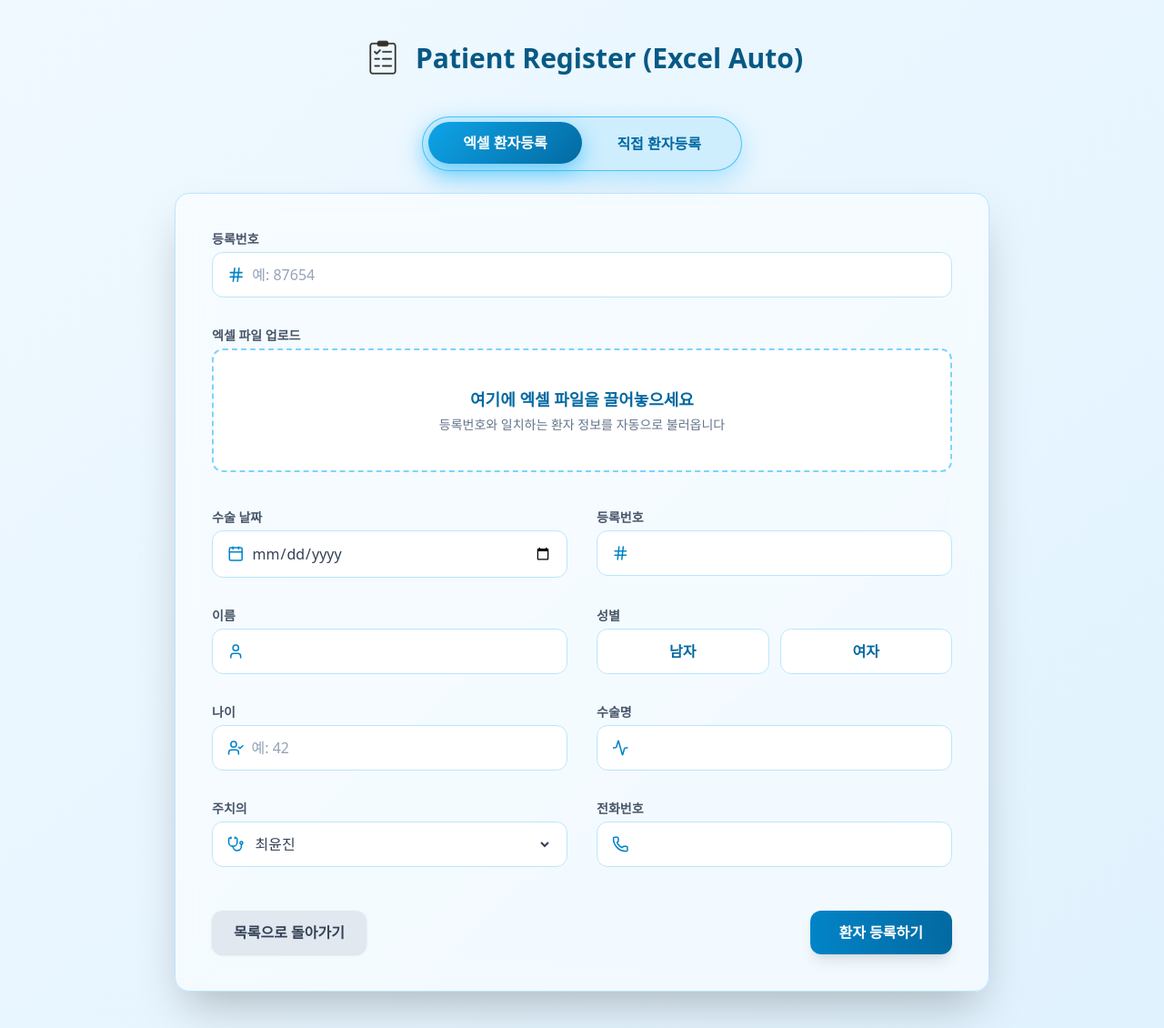
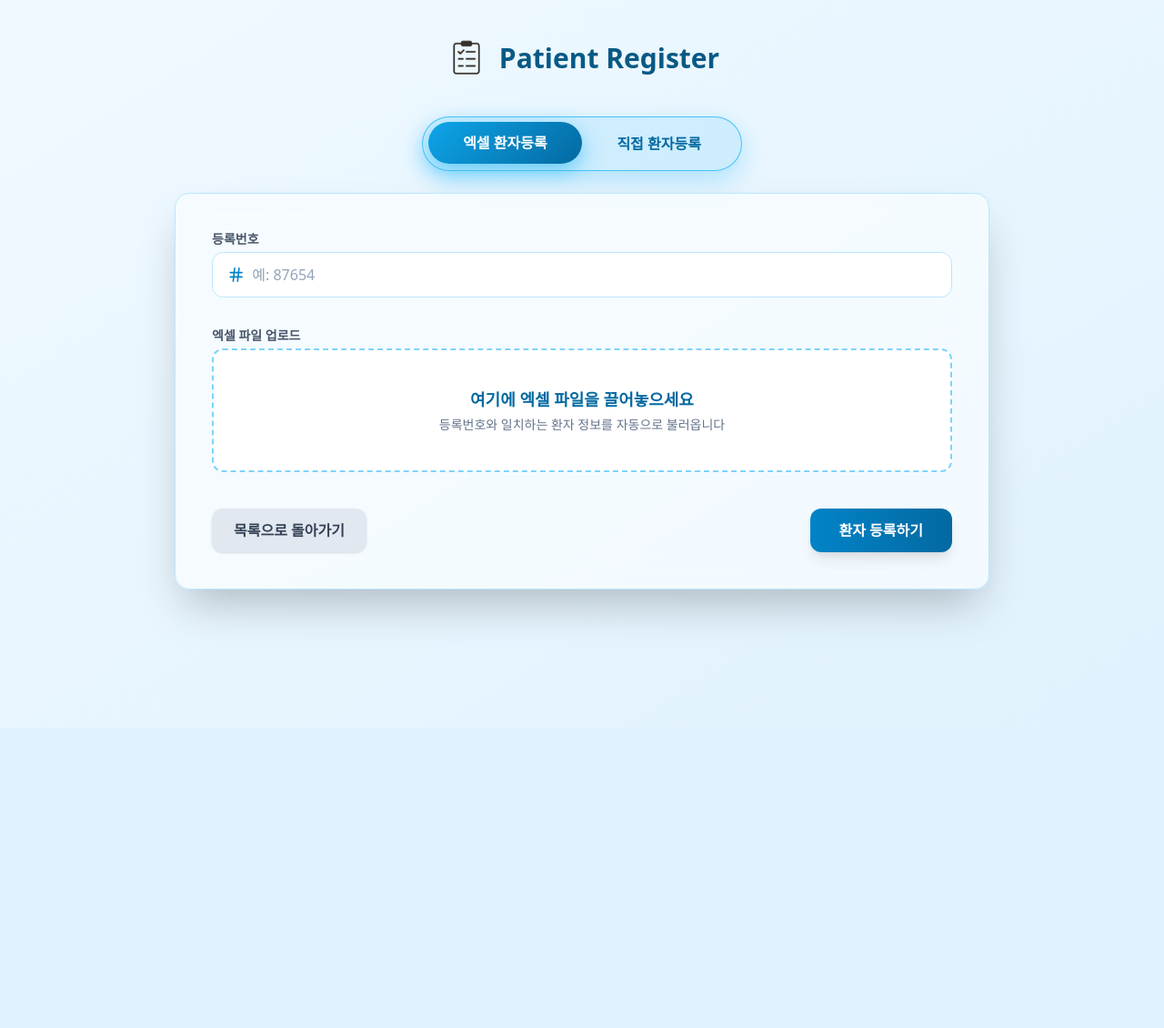
Before and after one commit to wjswk28/nursing_assessment, a Flask app: page /admin/preop/create_excel_full in a window 1280 px wide. Shown: the part 61-1191 px from the top of the page at 91% size. After the commit the page ends 743 px from the top, so only its background shows below. Run offline with Flask 3, Linux system fonts and the light colour scheme; a user stored in the database is signed in; some libraries are stand-ins or nearby versions.

Commit message:
Update create_excel_full.html

```diff
--- a/app/admin_preop/templates/admin_preop/create_excel_full.html
+++ b/app/admin_preop/templates/admin_preop/create_excel_full.html
@@ -55,7 +55,7 @@
     <!-- 상단 병원 로고 헤더 -->
     <div class="flex items-center gap-3 mb-10">
         <img src="/static/images/checklist_logo.png" class="h-12" alt="logo">
-        <span class="text-3xl font-bold text-sky-800">Patient Register (Excel Auto)</span>
+        <span class="text-3xl font-bold text-sky-800">Patient Register</span>
     </div>
     <!-- 📌 상단 모드 탭 -->
     <div class="flex justify-center mb-6">
@@ -99,7 +99,7 @@
         </div>
 
         <!-- 📌 STEP 2: 환자 정보 입력 (기존 create.html) -->
-        <form id="patientForm" method="POST" action="{{ url_for('admin_preop.preop_create_excel_submit') }}" class="grid grid-cols-1 md:grid-cols-2 gap-8">
+        <form id="patientForm" method="POST" action="{{ url_for('admin_preop.preop_create_excel_submit') }}" class="hidden grid grid-cols-1 md:grid-cols-2 gap-8">
 
             <!-- 수술 날짜 -->
             <div>
@@ -184,7 +184,7 @@
                     <input id="phone" name="phone" type="text" class="{{ input_class }}">
                 </div>
             </div>
-
+        </form>
         <!-- 하단 버튼 -->
         <div class="col-span-1 md:col-span-2 flex justify-between items-center mt-4">
             <a href="{{ url_for('admin_preop.preop_list') }}"
@@ -193,11 +193,11 @@
             </a>
 
             <button type="submit"
+                form="patientForm"
                 class="px-8 py-3 rounded-xl bg-gradient-to-r from-sky-600 to-sky-700 text-white font-bold hover:from-sky-700 hover:to-sky-800 transition shadow-lg">
                 환자 등록하기
             </button>
         </div>
-        </form>
     </div>
 </div>
 
@@ -208,6 +208,7 @@
 let currentMode = "excel";  // 기본은 엑셀 모드
 
 const excelSection = document.getElementById("excelSection");
+const patientForm  = document.getElementById("patientForm");
 const btnModeExcel = document.getElementById("modeExcel");
 const btnModeManual = document.getElementById("modeManual");
 
@@ -215,21 +216,27 @@ function setMode(mode) {
     currentMode = mode;
 
     if (mode === "excel") {
+        // 탭 스타일
         btnModeExcel.classList.add("active");
         btnModeManual.classList.remove("active");
+        // 보여줄/숨길 영역
         excelSection.classList.remove("hidden");
+        patientForm.classList.add("hidden");
     } else {
         btnModeManual.classList.add("active");
         btnModeExcel.classList.remove("active");
+
         excelSection.classList.add("hidden");
+        patientForm.classList.remove("hidden");
 
-        // 엑셀 입력 필드 초기화 (선택 사항)
+        // 필요하면 엑셀 입력 초기화
         document.getElementById("excel_patient_id").value = "";
     }
 }
 
 btnModeExcel.addEventListener("click", () => setMode("excel"));
 btnModeManual.addEventListener("click", () => setMode("manual"));
+
 
 /* ===============================
    등록번호 정규화: 숫자만 + 앞 0 제거
```
Lines whose indentation alone changed are shown as unchanged.
